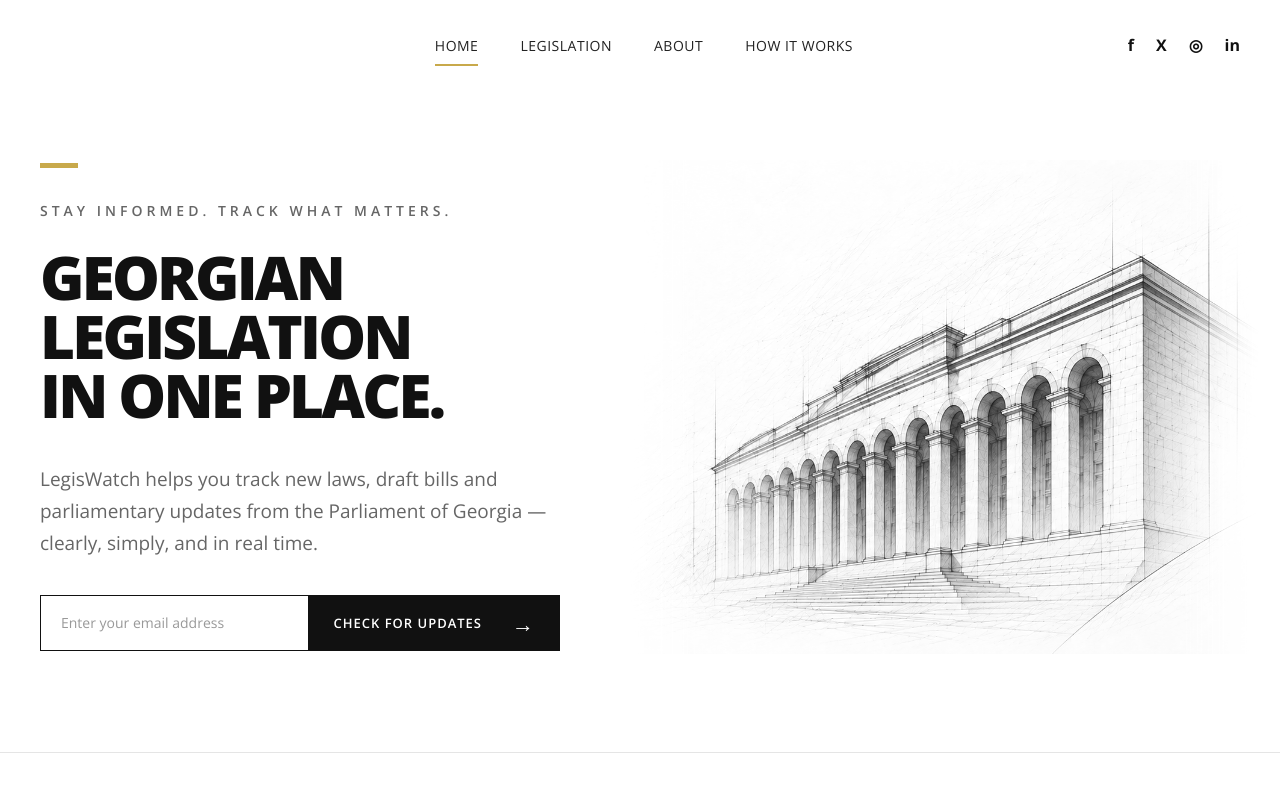
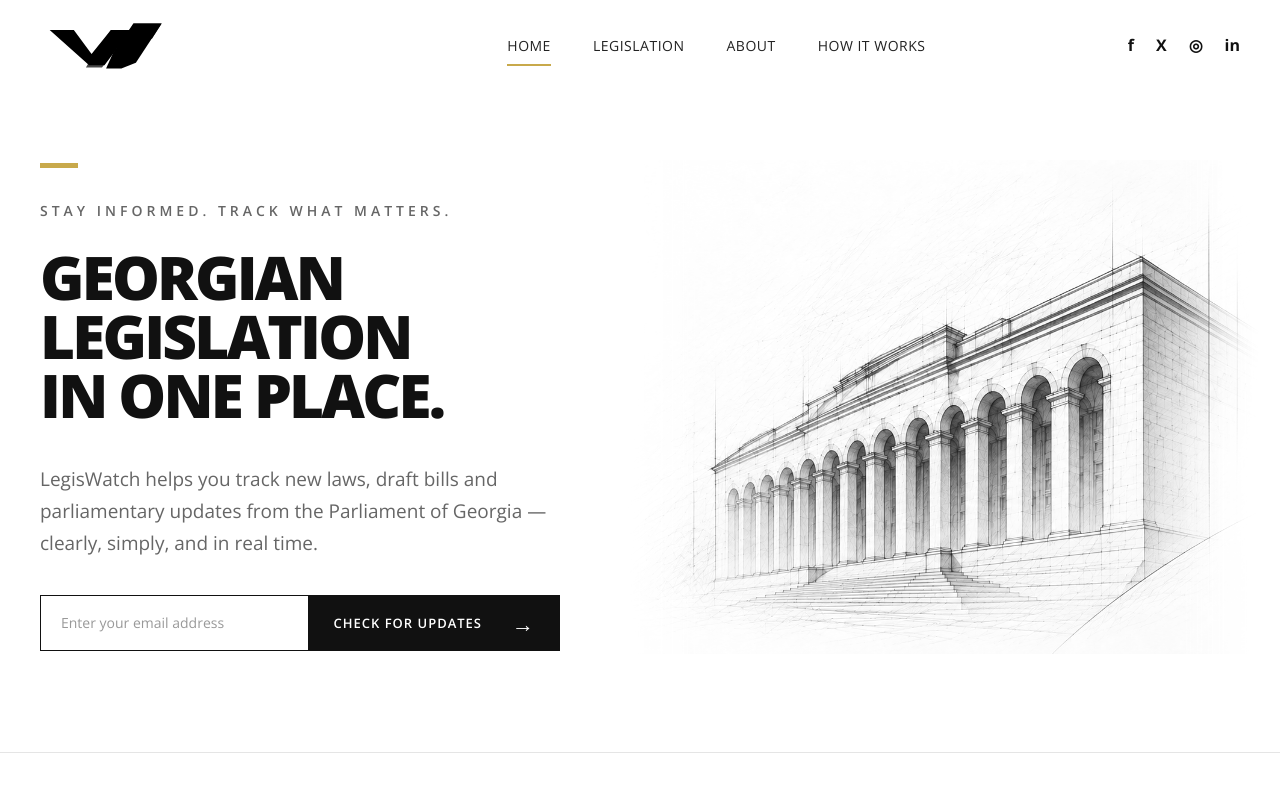
Before and after one commit to irakli86-png/LegisWatch, a website: page frontend/index.html in a window 1280 px wide. Shown: the top 800 px of the page. Drawn offline with nearby package versions, Linux system fonts and the light colour scheme.

Commit message:
Fix logo visibility

```diff
--- a/frontend/style.css
+++ b/frontend/style.css
@@ -116,14 +116,16 @@
 
 
 .logo {
-
-    font-size: 30px;
-
-    font-weight: 800;
-
-    letter-spacing: -1.5px;
-
-    color: var(--black);
+    display: flex;
+    align-items: center;
+    height: 100%;
+}
+
+.logo img {
+    width: 145px;
+    height: auto;
+    display: block;
+    filter: brightness(0);
 }
 
 
```
